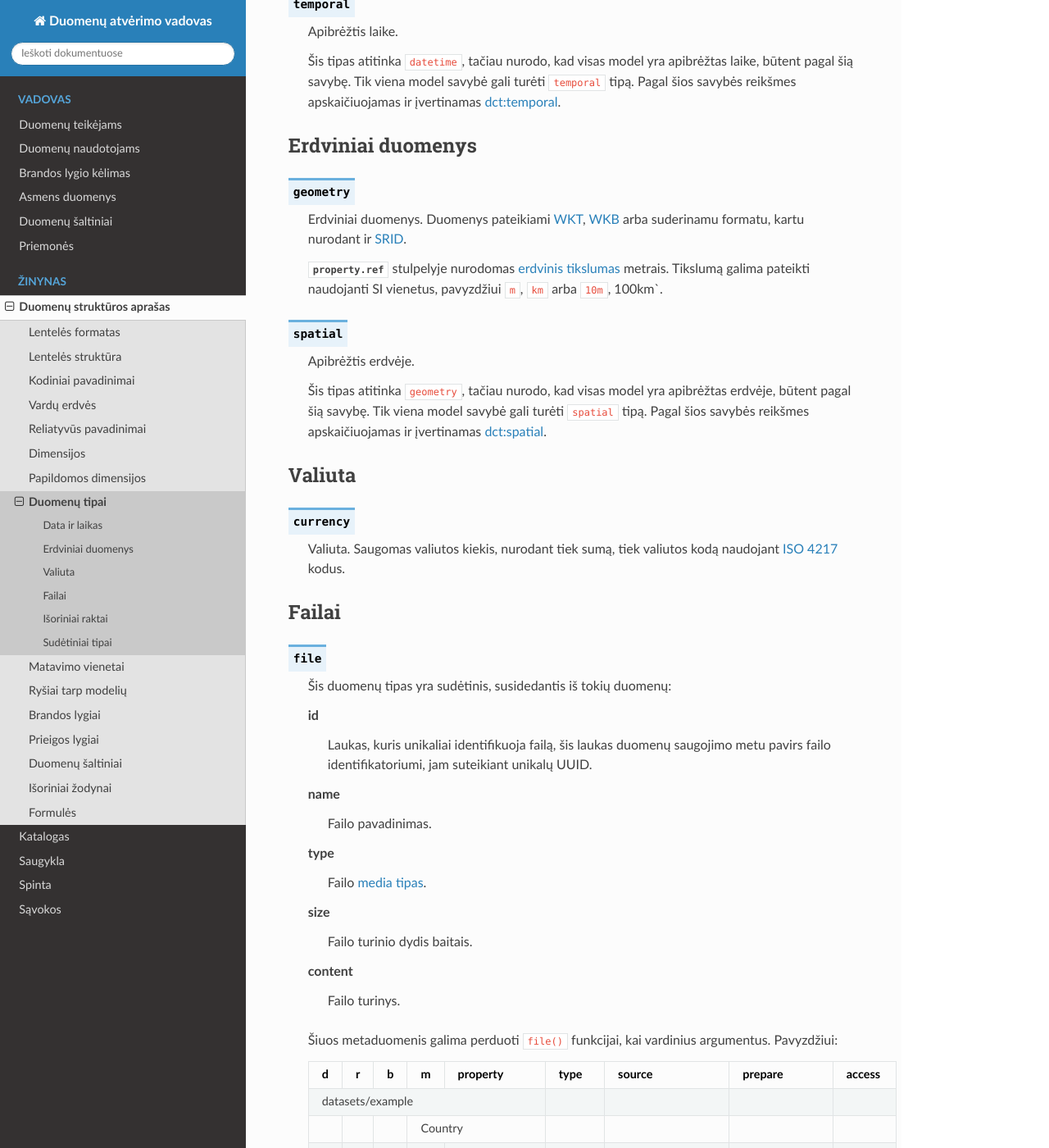
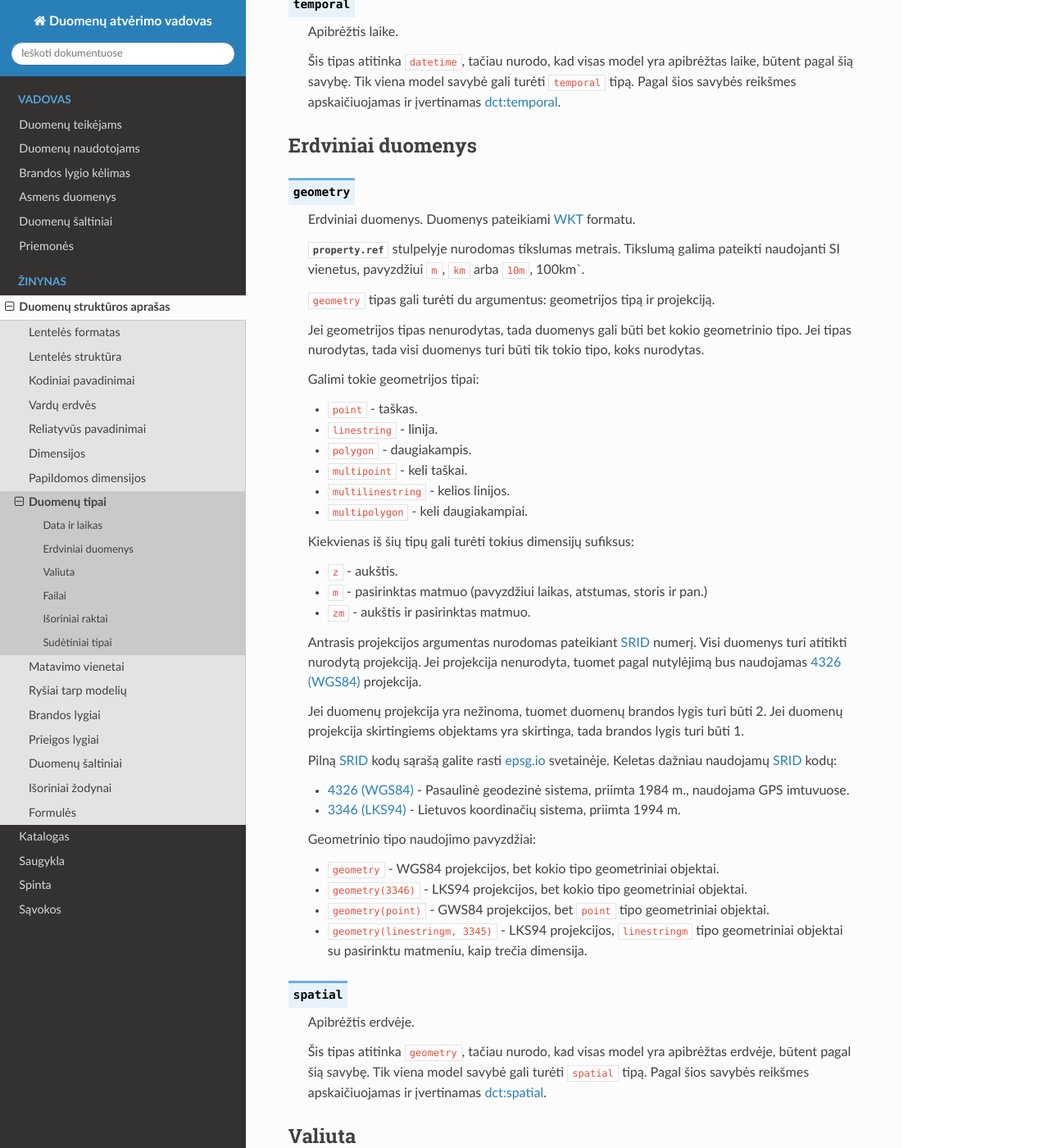
Before and after one commit to atviriduomenys/manifest, a Sphinx documentation site: the page built from docs/dsa/duomenu-tipai.rst, in a window 1280 px wide and 1400 px high, scrolled down 2160 px. Shown: the whole window at 82% size. Built offline with Sphinx 7.4.7 and the Read the Docs theme 2.0.0, drawn with Linux system fonts in a browser that asks for light colours.

Commit message:
Add docs about geometry type

```diff
--- a/docs/dsa/duomenu-tipai.rst
+++ b/docs/dsa/duomenu-tipai.rst
@@ -133,18 +133,66 @@ Erdviniai duomenys
 
 .. describe:: geometry
 
-    Erdviniai duomenys. Duomenys pateikiami WKT_, WKB_ arba suderinamu
-    formatu, kartu nurodant ir SRID_.
+    Erdviniai duomenys. Duomenys pateikiami WKT_ formatu.
 
     .. _WKT: https://en.wikipedia.org/wiki/Well-known_text_representation_of_geometry
     .. _WKB: https://en.wikipedia.org/wiki/Well-known_text_representation_of_geometry#Well-known_binary
+
+    :data:`property.ref` stulpelyje nurodomas tikslumas metrais. Tikslumą
+    galima pateikti naudojanti SI vienetus, pavyzdžiui `m`, `km` arba `10m`,
+    100km`.
+
+    `geometry` tipas gali turėti du argumentus: geometrijos tipą ir projekciją.
+
+    Jei geometrijos tipas nenurodytas, tada duomenys gali būti bet kokio
+    geometrinio tipo. Jei tipas nurodytas, tada visi duomenys turi būti tik
+    tokio tipo, koks nurodytas.
+
+    Galimi tokie geometrijos tipai:
+
+    - `point` - taškas.
+    - `linestring` - linija.
+    - `polygon` - daugiakampis.
+    - `multipoint` - keli taškai.
+    - `multilinestring` - kelios linijos.
+    - `multipolygon` - keli daugiakampiai.
+
+    Kiekvienas iš šių tipų gali turėti tokius dimensijų sufiksus:
+
+    - `z` - aukštis.
+    - `m` - pasirinktas matmuo (pavyzdžiui laikas, atstumas, storis ir pan.)
+    - `zm` - aukštis ir pasirinktas matmuo.
+
+    Antrasis projekcijos argumentas nurodomas pateikiant SRID_ numerį. Visi
+    duomenys turi atitikti nurodytą projekciją. Jei projekcija nenurodyta,
+    tuomet pagal nutylėjimą bus naudojamas `4326 (WGS84)`_ projekcija.
+
+    Jei duomenų projekcija yra nežinoma, tuomet duomenų brandos lygis turi
+    būti 2. Jei duomenų projekcija skirtingiems objektams yra skirtinga, tada
+    brandos lygis turi būti 1.
+
+    Pilną SRID_ kodų sąrašą galite rasti `epsg.io`_ svetainėje. Keletas
+    dažniau naudojamų SRID_ kodų:
+
+    - `4326 (WGS84)`_ - Pasaulinė geodezinė sistema, priimta 1984 m., naudojama
+      GPS imtuvuose.
+
+    - `3346 (LKS94)`_ - Lietuvos koordinačių sistema, priimta 1994 m.
+
+    Geometrinio tipo naudojimo pavyzdžiai:
+
+    - `geometry` - WGS84 projekcijos, bet kokio  tipo geometriniai objektai.
+    - `geometry(3346)` - LKS94 projekcijos, bet kokio tipo geometriniai
+      objektai.
+    - `geometry(point)` - GWS84 projekcijos, bet `point` tipo geometriniai
+      objektai.
+    - `geometry(linestringm, 3345)` - LKS94 projekcijos, `linestringm` tipo
+      geometriniai objektai su pasirinktu matmeniu, kaip trečia dimensija.
+
     .. _SRID: https://en.wikipedia.org/wiki/Spatial_reference_system#Identifier
-
-    :data:`property.ref` stulpelyje nurodomas `erdvinis tikslumas`__
-    metrais. Tikslumą galima pateikti naudojanti SI vienetus, pavyzdžiui
-    `m`, `km` arba `10m`, 100km`.
-
-    .. __: https://pandas.pydata.org/pandas-docs/stable/user_guide/timeseries.html#offset-aliases
+    .. _epsg.io: https://epsg.io/
+    .. _4326 (WGS84): https://epsg.io/4326
+    .. _3346 (LKS94): https://epsg.io/3346
 
 .. describe:: spatial
 
```
